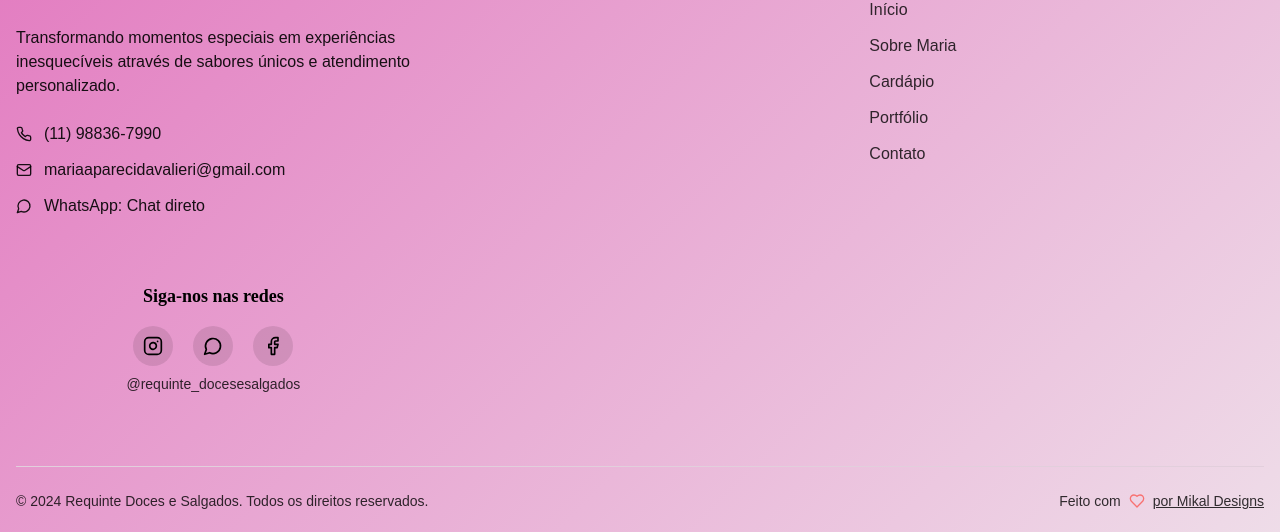
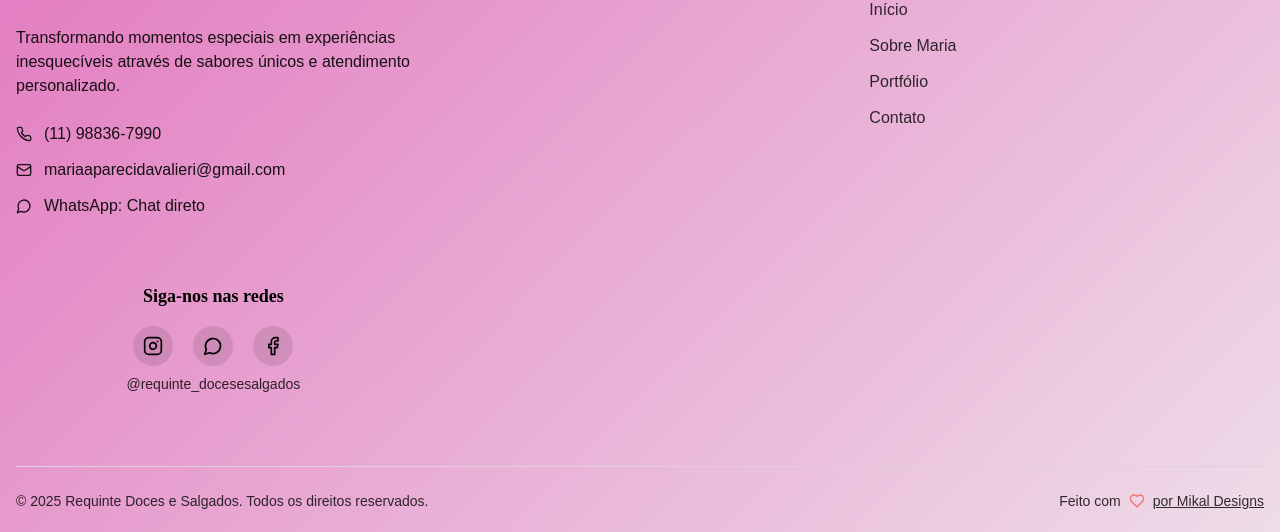
Before and after one commit to ivanValieri/requintedoces, a React (Vite) app: page / in a window 1280 px wide. Shown: the part 4946-5478 px from the top of the page. Built offline with nearby package versions, Linux system fonts and the light colour scheme.

Commit message:
Remove opção 'Cardápio' do menu rápido no rodapé

```diff
--- a/src/components/Footer.tsx
+++ b/src/components/Footer.tsx
@@ -65,9 +65,6 @@ const Footer = () => {
               <a href="#sobre" className="block text-black/80 hover:text-black transition-colors">
                 Sobre Maria
               </a>
-              <a href="#cardapio" className="block text-black/80 hover:text-black transition-colors">
-                Cardápio
-              </a>
               <a href="#portfolio" className="block text-black/80 hover:text-black transition-colors">
                 Portfólio
               </a>
@@ -115,7 +112,7 @@ const Footer = () => {
         {/* Bottom Footer */}
         <div className="py-6 flex flex-col md:flex-row justify-between items-center gap-4">
           <div className="text-black/80 text-sm text-center md:text-left">
-            © 2024 Requinte Doces e Salgados. Todos os direitos reservados.
+            © 2025 Requinte Doces e Salgados. Todos os direitos reservados.
           </div>
           <div className="flex items-center gap-2 text-black/80 text-sm">
             <span>Feito com</span>
```
